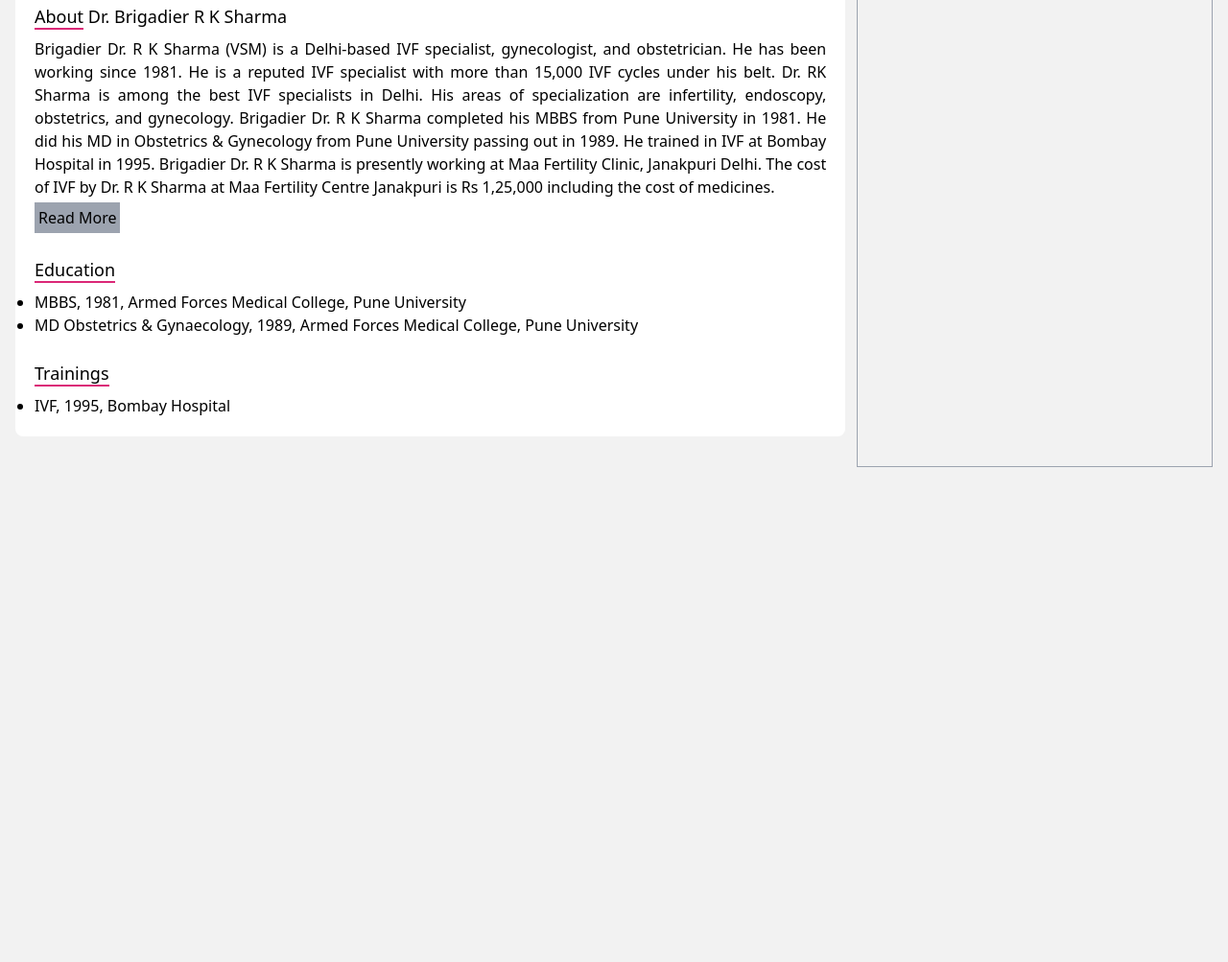
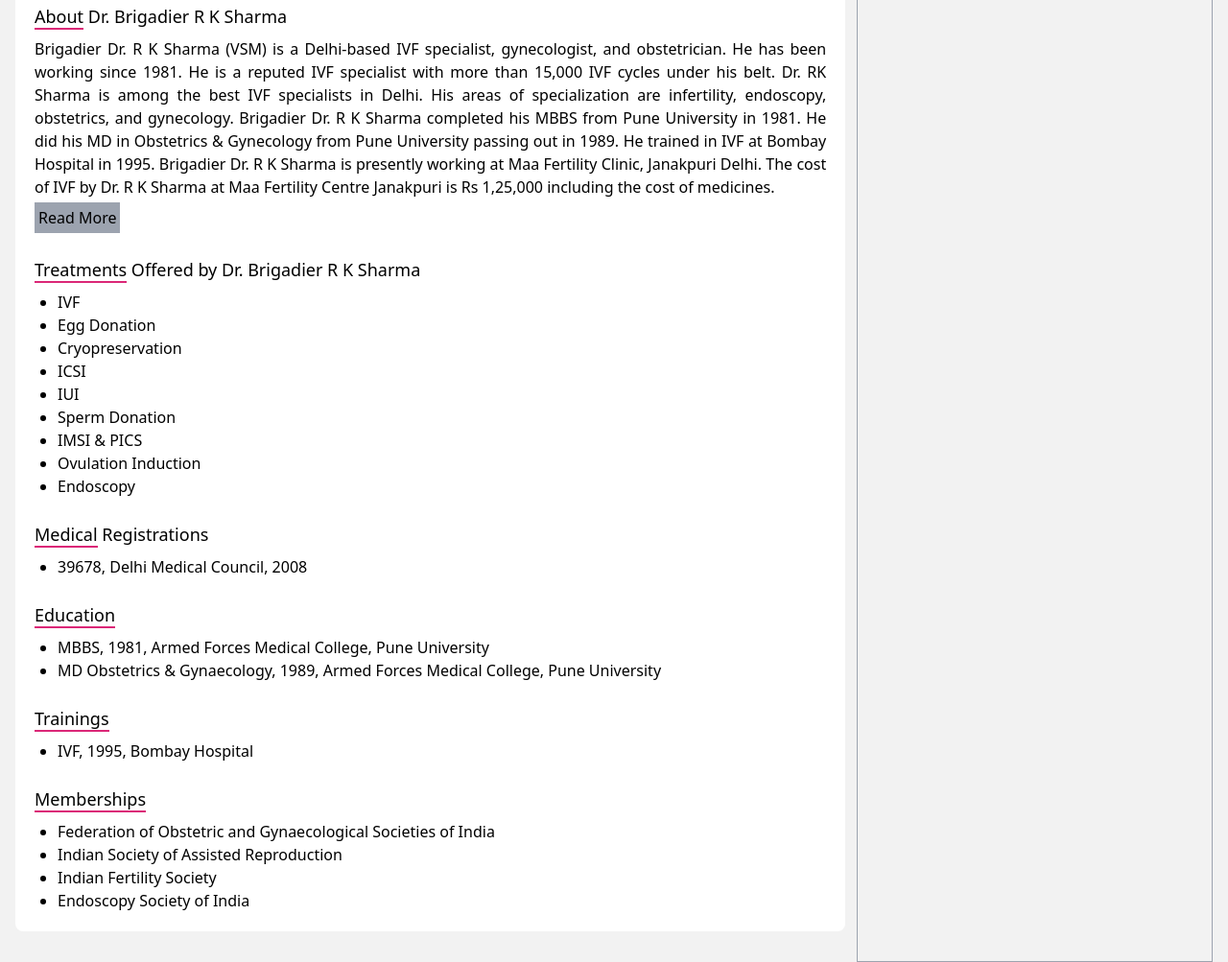
Before and after one commit to Pinak-Idea-Lab-Private-Limited/doctor-page-details, a website: page index.html in a window 1280 px wide. Shown: the part 382-1385 px from the top of the page at 96% size. Before the commit the page ends 869 px from the top, so only its background shows below. Drawn offline with nearby package versions, Linux system fonts and the light colour scheme.

Commit message:
Working on about section.

```diff
--- a/index.html
+++ b/index.html
@@ -345,18 +345,48 @@
                     <button id="readbtn" class="bg-gray-400 p-1">Read More</button>
                 </div>
                 <h3 class="font-medium text-lg mb-2 mt-6">
+                  <span class="border-b-2 border-pink-600">Treatments</span> Offered by Dr. Brigadier R K Sharma
+                </h3>
+                <ul class="list-disc pl-6">
+                  <li>IVF</li>
+                  <li>Egg Donation</li>
+                  <li>Cryopreservation</li>
+                  <li>ICSI</li>
+                  <li>IUI</li>
+                  <li>Sperm Donation</li>
+                  <li>IMSI & PICS</li>
+                  <li>Ovulation Induction</li>
+                  <li>Endoscopy</li>
+                </ul>
+                <h3 class="font-medium text-lg mb-2 mt-6">
+                  <span class="border-b-2 border-pink-600">Medical</span> Registrations
+                </h3>
+                <ul class="list-disc pl-6">
+                  <li>39678, Delhi Medical Council, 2008</li>
+                </ul>
+                <h3 class="font-medium text-lg mb-2 mt-6">
                   <span class="border-b-2 border-pink-600">Education</span>
                 </h3>
-                <ul class="list-disc">
+                <ul class="list-disc pl-6">
                   <li>MBBS,	1981, Armed Forces Medical College,	Pune University</li>
                   <li>MD	Obstetrics & Gynaecology,	1989,	Armed Forces Medical College,	Pune University</li>
                 </ul>
                 <h3 class="font-medium text-lg mb-2 mt-6">
                   <span class="border-b-2 border-pink-600">Trainings</span>
                 </h3>
-                <ul class="list-disc">
+                <ul class="list-disc pl-6">
                   <li>IVF,	1995,	Bombay Hospital</li>
                 </ul>
+                <h3 class="font-medium text-lg mb-2 mt-6">
+                  <span class="border-b-2 border-pink-600">Memberships</span>
+                </h3>
+                <ul class="list-disc pl-6">
+                  <li>Federation of Obstetric and Gynaecological Societies of India</li>
+                  <li>Indian Society of Assisted Reproduction</li>
+                  <li>Indian Fertility Society</li>
+                  <li>Endoscopy Society of India</li>
+                </ul>
+
               </div>
             </div>
             <!-- tab content 2 -->
```
Also changed, not shown: dist/output.css.
